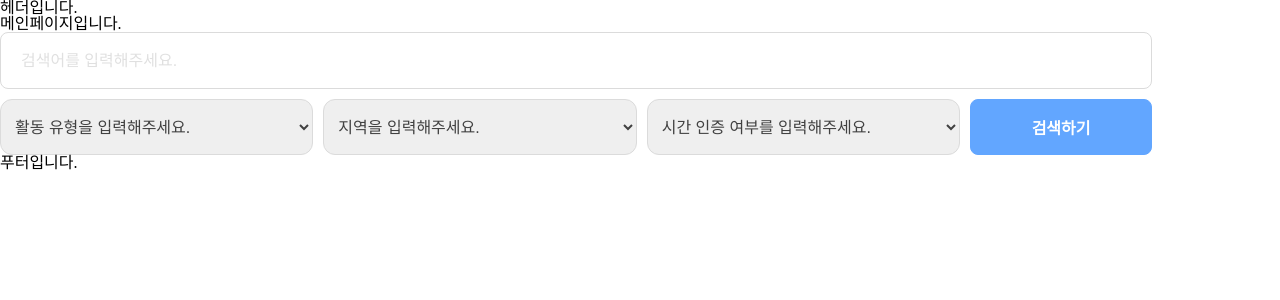
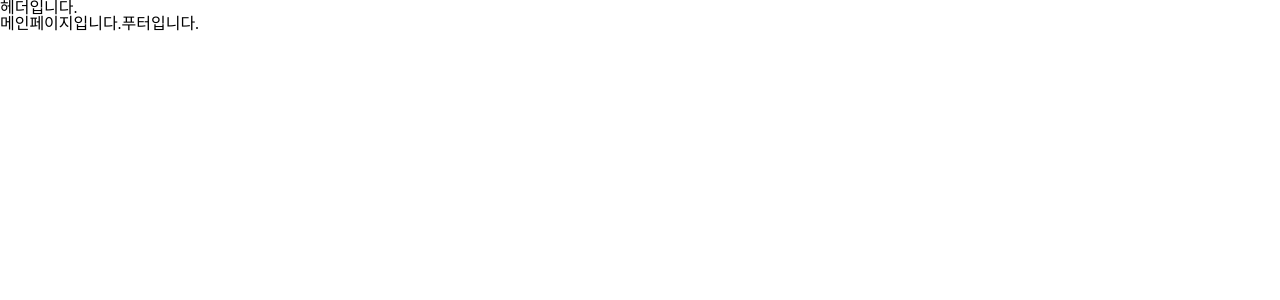
Before and after one commit to prgrms-web-devcourse-final-project/WEB1_1_Bongdari_FE, a React (Vite) app: page /main in a window 1280 px wide. Shown: the top 300 px of the page. Built offline with nearby package versions, Linux system fonts and the light colour scheme; a web font is replaced by a local one.

Commit message:
✨feat : searchBar 컴포넌트 개발

```diff
--- a/src/pages/main-page/MainPage.tsx
+++ b/src/pages/main-page/MainPage.tsx
@@ -1,10 +1,3 @@
-import SearchBar from '@/components/search-bar';
-
 export default function MainPage() {
-  return (
-    <>
-      메인페이지입니다.
-      <SearchBar></SearchBar>
-    </>
-  );
+  return <>메인페이지입니다.</>;
 }
```
